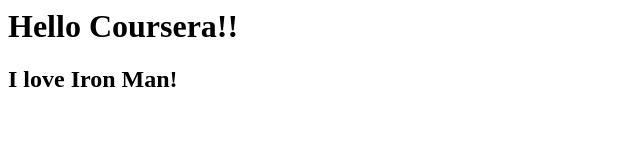
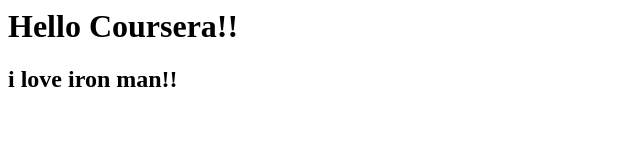
Before and after one commit to DevyanifanofRDJ/coursera-test, a plain HTML site: page site/index.html in a window 1280 px wide. Shown: the full height of the page, 0-640 px from the left. Drawn offline with Linux system fonts and the light colour scheme.

Commit message:
change version

```diff
--- a/site/index.html
+++ b/site/index.html
@@ -4,6 +4,6 @@
 </head>
 <body>
 	<h1>Hello Coursera!! </h1>
-	<h2>I love Iron Man!</h2>
+	<h2>i love iron man!!</h2>
 </body>
 </html>
```
